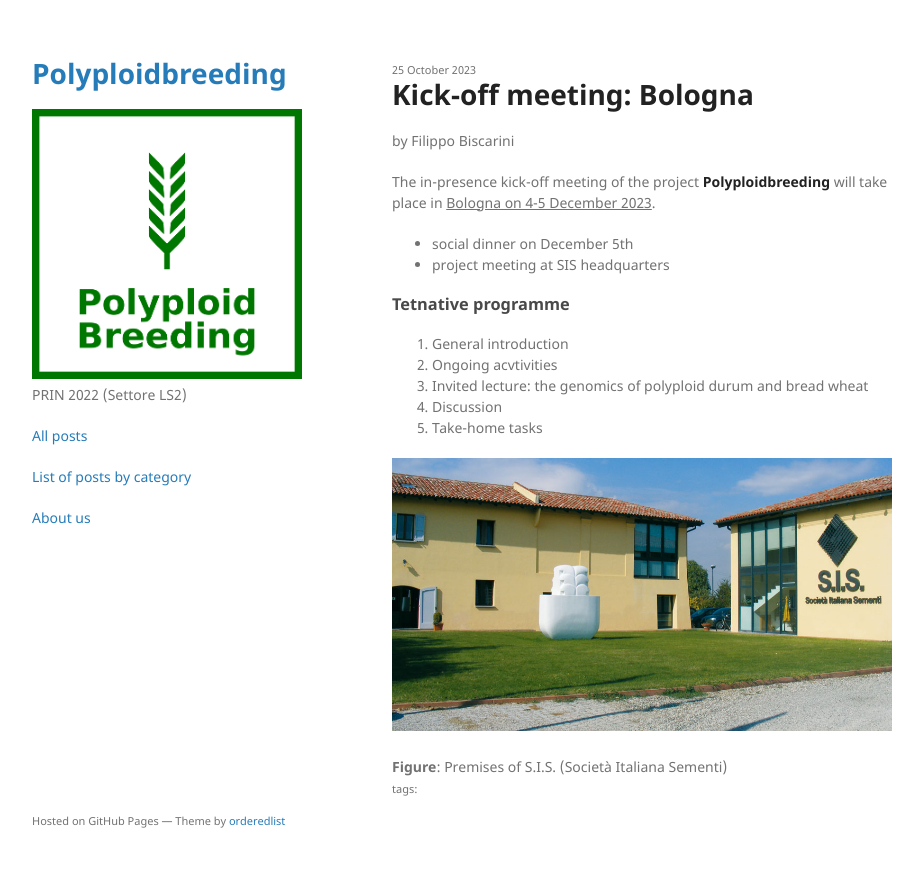
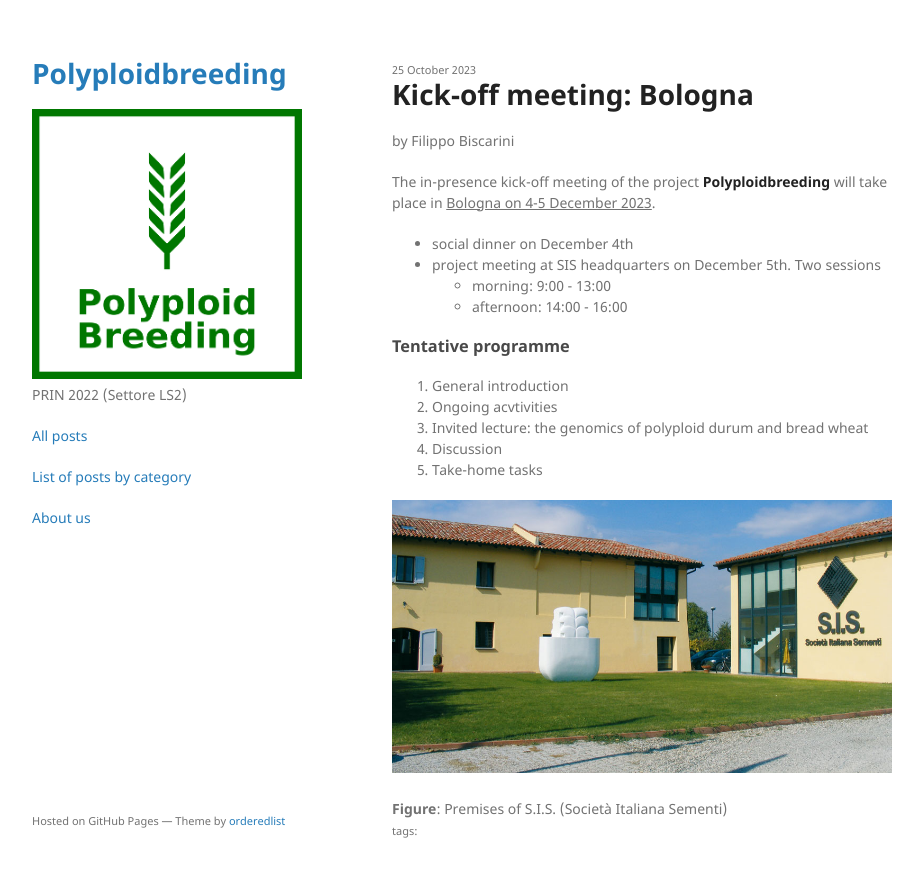
Before and after one commit to polyploidbreeding/polyploidbreeding.github.io, a Jekyll site: the page built from _posts/2023-10-25-kickoff-meeting-bologna.md, in a window 1280 px wide. Shown: the top 877 px of the page, without its empty margins (178-1101 px from the left). Built offline with Jekyll 4.4.1, drawn with Linux system fonts in a browser that asks for light colours.

Commit message:
typo: corrected

```diff
--- a/_posts/2023-10-25-kickoff-meeting-bologna.md
+++ b/_posts/2023-10-25-kickoff-meeting-bologna.md
@@ -8,10 +8,12 @@ categories: PROJECT
 
 The in-presence kick-off meeting of the project **Polyploidbreeding** will take place in <u>Bologna on 4-5 December 2023</u>.
 
-- social dinner on December 5th
-- project meeting at SIS headquarters
+- social dinner on December 4th
+- project meeting at SIS headquarters on December 5th. Two sessions
+	- morning: 9:00 - 13:00
+	- afternoon: 14:00 - 16:00
 
-### Tetnative programme
+### Tentative programme
 1. General introduction
 2. Ongoing acvtivities
 3. Invited lecture: the genomics of polyploid durum and bread wheat
```
